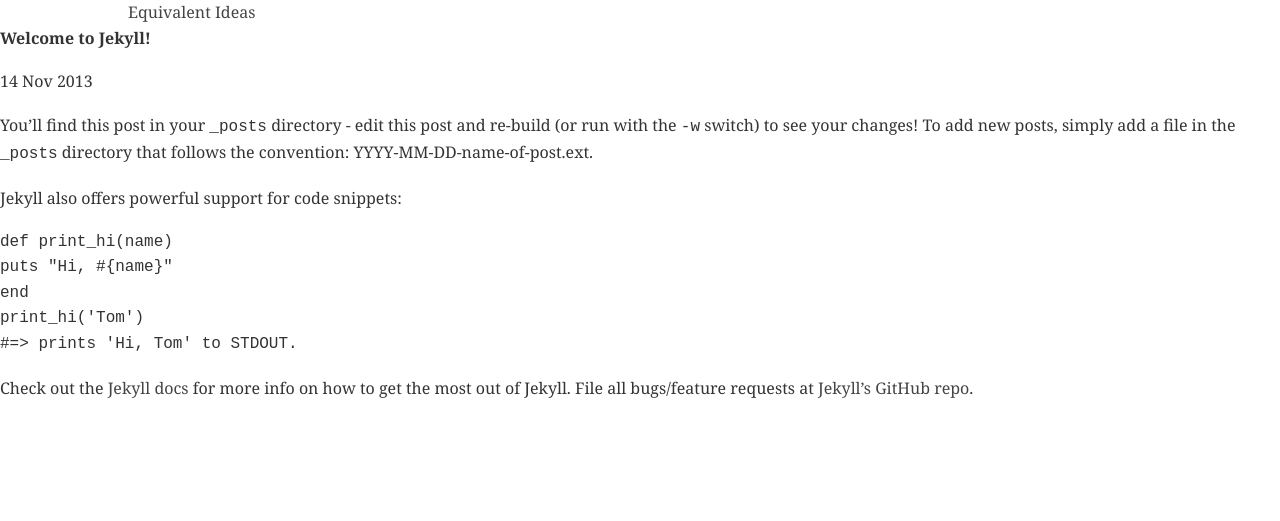
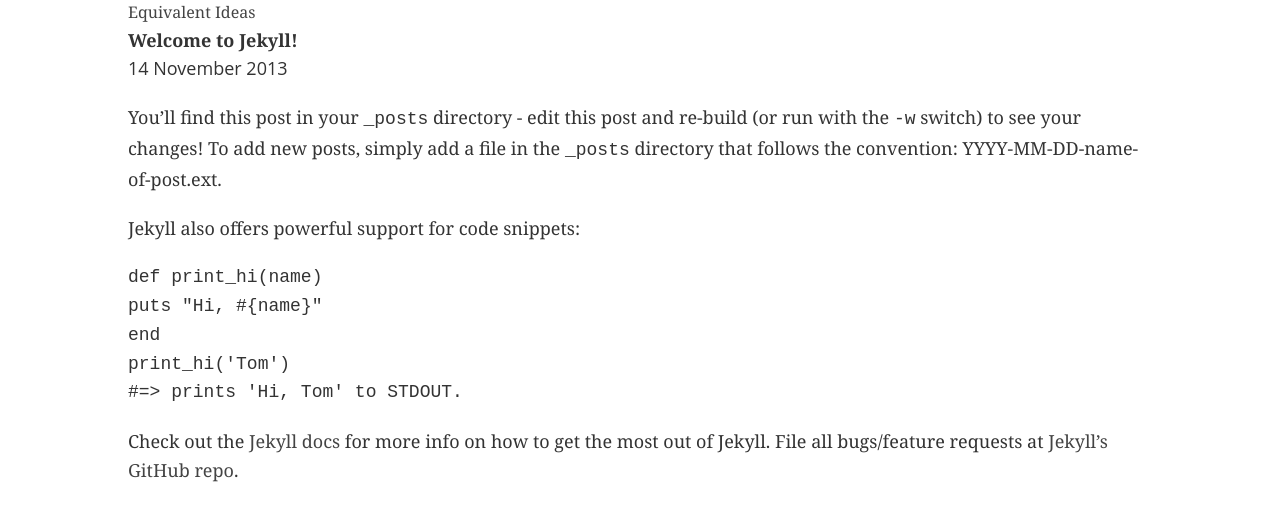
Before and after one commit to equivalentideas/home, a Jekyll site: the page built from _posts/2013-11-14-welcome-to-jekyll.markdown, in a window 1280 px wide. Shown: the top 521 px of the page. Built offline with Jekyll 4.4.1, drawn with Linux system fonts in a browser that asks for light colours; nearby versions of some CDN libraries; library files that are not in the unit come from our copies; Markdown is read by kramdown in place of the engine named in the settings.

Commit message:
added some basic markup for posts

```diff
--- a/_layouts/post.html
+++ b/_layouts/post.html
@@ -1,9 +1,17 @@
 ---
 layout: default
 ---
-<h2>{{ page.title }}</h2>
-<p class="meta">{{ page.date | date_to_string }}</p>
+<div class="post" role="main">
+	<article class="h-entry reading journal-entry">
 
-<div class="post">
-{{ content }}
+		<header>
+			<h1 class="p-name"><a href="{{page.url}}" class="u-url">{{ page.title }}</a></h1>
+			<time class="dt-published" datetime="{{ page.date | date: '%Y-%m-%d' }}">{{ page.date | date: "%-d %B %Y" }}</time>
+		</header>
+
+		<section class="e-content">
+			{{ content }}
+		</section>
+
+	</article>
 </div>
```
